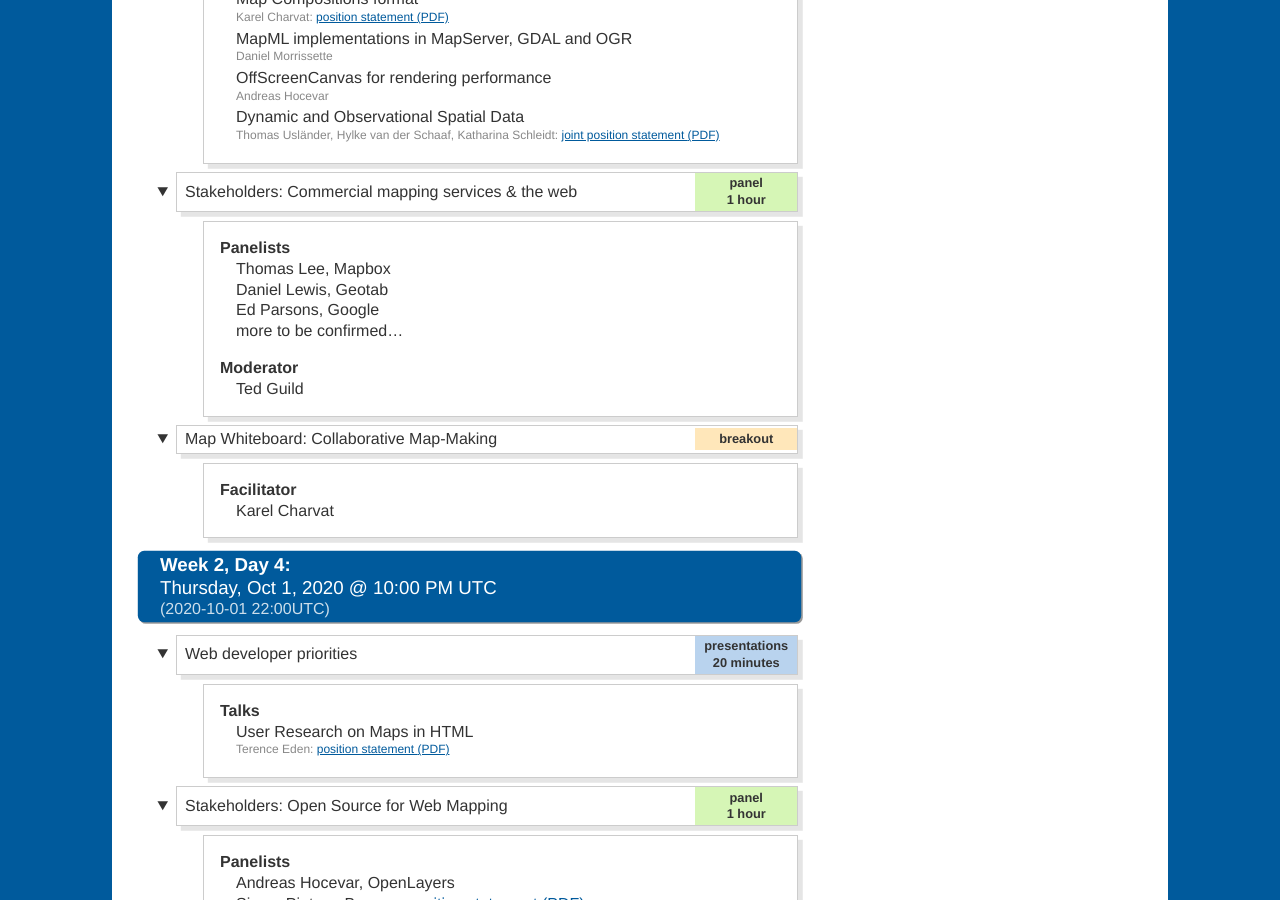
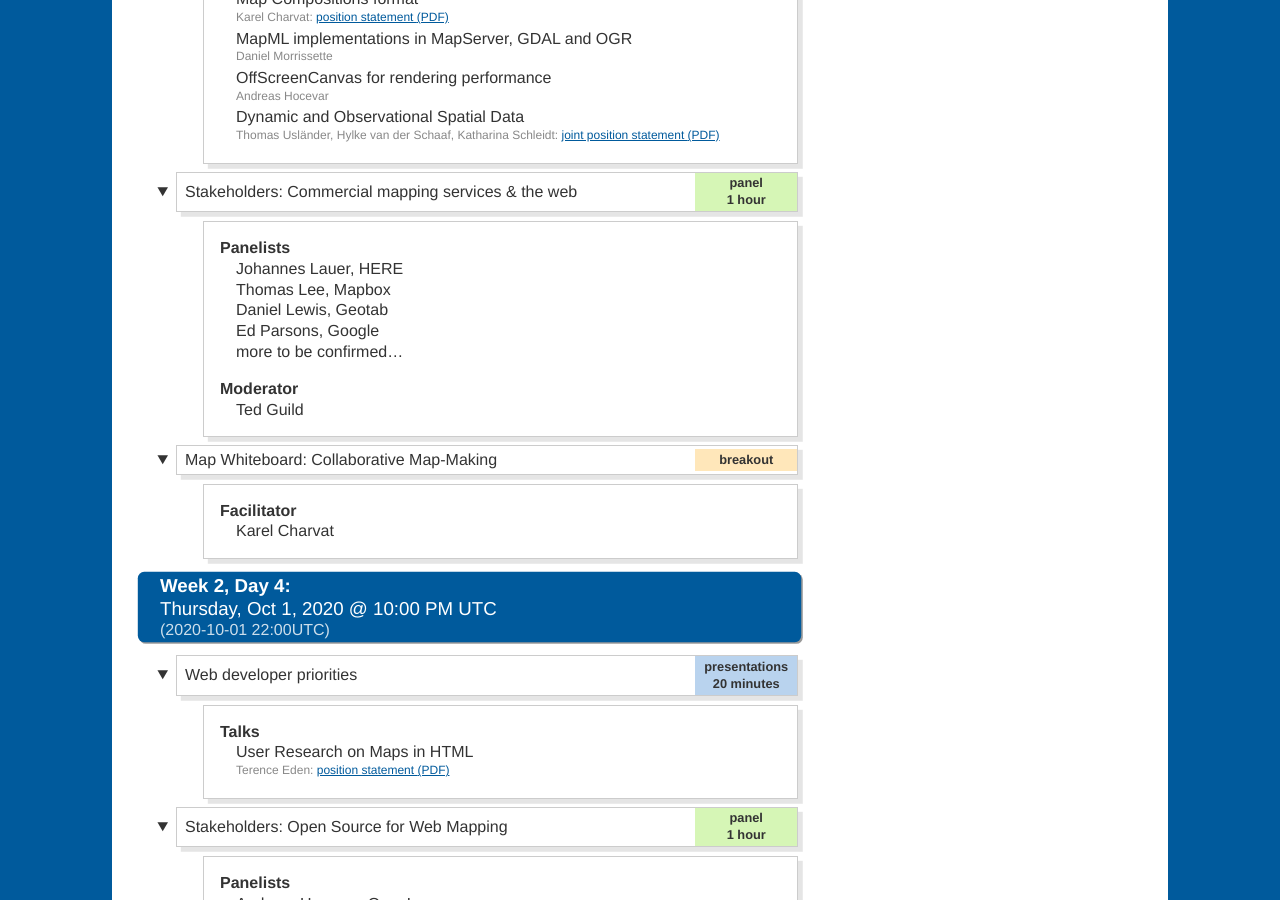
Before and after one commit to Maps4HTML/Maps4HTML-Workshop-2020, a Jekyll site: the page built from agenda.html, in a window 1280 px wide and 900 px high, scrolled down 5996 px. Built offline with Jekyll 4.4.1, drawn with Linux system fonts in a browser that asks for light colours.

Commit message:
+Johannes

```diff
--- a/_data/agenda.yml
+++ b/_data/agenda.yml
@@ -210,6 +210,7 @@
       duration: "1 hour"
       details:
         - Panelists:
+            - Johannes Lauer, HERE
             - Thomas Lee, Mapbox
             - Daniel Lewis, Geotab
             - Ed Parsons, Google
```
